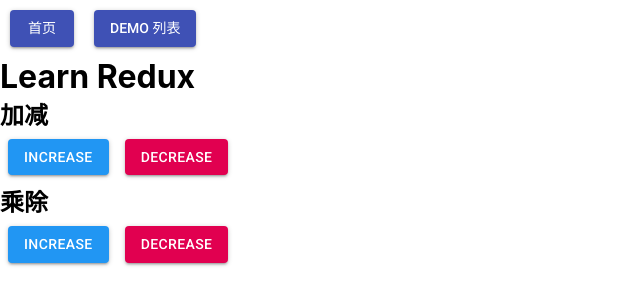
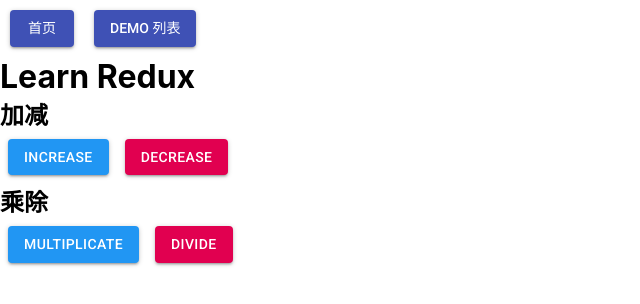
Before and after one commit to learn-frame/learn-react, a React app: page /learn-redux in a window 1280 px wide. Shown: the top 304 px of the page, without its empty margins (0-640 px from the left). Built offline with nearby package versions, Linux system fonts and the light colour scheme.

Commit message:
feat: Add redux-actions

```diff
--- a/package.json
+++ b/package.json
@@ -63,9 +63,11 @@
     "react-router-dom": "^5.0.0",
     "react-transition-group": "^4.0.0",
     "redux": "^4.0.1",
+    "redux-actions": "^2.6.5",
     "redux-observable": "^1.1.0",
     "redux-saga": "^1.0.2",
     "resolve": "1.10.0",
+    "rxjs": "^6.5.2",
     "sass-loader": "7.1.0",
     "semver": "6.0.0",
     "style-loader": "0.23.1",
--- a/src/containers/LearnRedux.tsx
+++ b/src/containers/LearnRedux.tsx
@@ -43,10 +43,10 @@
         <h2>乘除</h2>
         <p>{count_multi}</p>
         <Button type='primary' onClick={() => multiplicate()}>
-          Increase
+          Multiplicate
         </Button>
         <Button type='danger' onClick={() => divide()}>
-          Decrease
+          Divide
         </Button>
       </div>
     );
--- a/src/stores/AddAndSubtract/reducers.ts
+++ b/src/stores/AddAndSubtract/reducers.ts
@@ -5,7 +5,7 @@
   count_add: 0,
 };
 
-const AddAndSubtract = (state = initialState, action: any) => {
+export default function AddAndSubtract(state = initialState, action: any) {
   switch (action.type) {
     case 'INCREASE':
       return { count_add: state.count_add + 1 };
@@ -14,6 +14,4 @@
     default:
       return state;
   }
-};
-
-export default AddAndSubtract;
+}
--- a/src/stores/MultiplicationAndDivision/actions.ts
+++ b/src/stores/MultiplicationAndDivision/actions.ts
@@ -2,10 +2,7 @@
 const DIVISION = 'DIVISION';
 
 const actions = {
-  multiplicate: () => ({
-    type: MULTIPLICATION,
-    payload: { name: 'yancey', age: 18 },
-  }),
+  multiplicate: () => ({ type: MULTIPLICATION }),
   divide: () => ({ type: DIVISION }),
 };
 
--- a/src/stores/MultiplicationAndDivision/reducers.ts
+++ b/src/stores/MultiplicationAndDivision/reducers.ts
@@ -5,7 +5,7 @@
   count_multi: 1,
 };
 
-const MultiplicationAndDivision = (state = initialState, action: any) => {
+export default function MultiplicationAndDivision(state = initialState, action: any) {
   switch (action.type) {
     case 'MULTIPLICATION':
       return { count_multi: state.count_multi * 10 };
@@ -14,6 +14,4 @@
     default:
       return state;
   }
-};
-
-export default MultiplicationAndDivision;
+}
--- a/src/stores/configureStore.ts
+++ b/src/stores/configureStore.ts
@@ -24,7 +24,7 @@
 
   sagaMiddleware.run(helloSaga);
 
-  if (process.env.NODE_ENV !== 'production' && (module as any).hot) {
+  if (process.env.NODE_ENV !== 'production' && (module as any).hot)  {
     (module as any).hot.accept('./rootReducer', () =>
       store.replaceReducer(rootReducer),
     );
--- a/src/stores/rootReducer.ts
+++ b/src/stores/rootReducer.ts
@@ -1,11 +1,8 @@
+import { combineReducers } from 'redux';
 import AddAndSubtract from './AddAndSubtract/reducers';
 import MultiplicationAndDivision from './MultiplicationAndDivision/reducers';
 
-import { combineReducers } from 'redux';
-
-const rootReducer = combineReducers({
+export default combineReducers({
   AddAndSubtract,
   MultiplicationAndDivision,
 });
-
-export default rootReducer;
```
Also changed, not shown: 1 other file (tests, documents, lock files or other folders).
